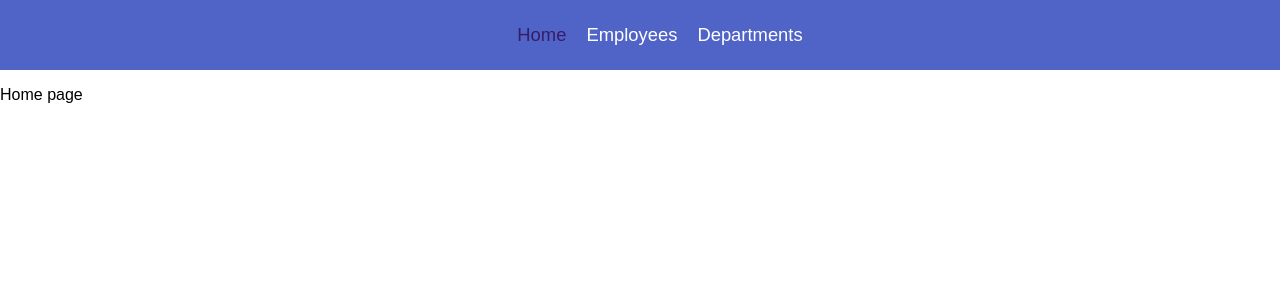
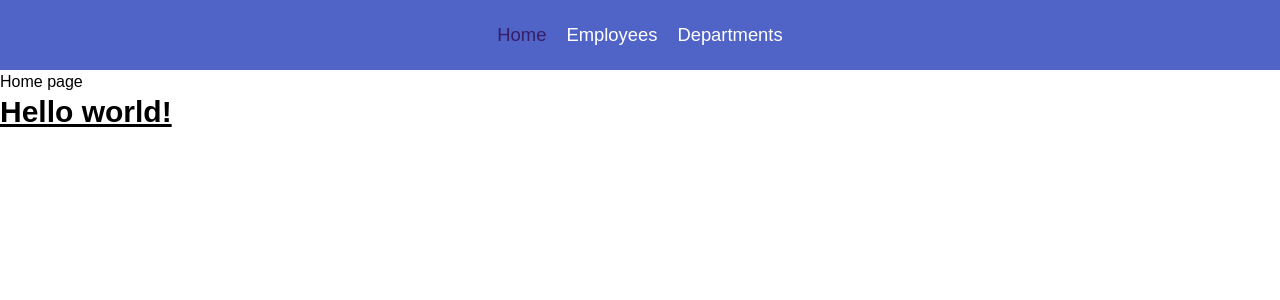
Before and after one commit to khoa2212/angular-practice, an Angular app: page /home in a window 1280 px wide. Shown: the top 300 px of the page. Built offline with nearby package versions, Linux system fonts and the light colour scheme.

Commit message:
add tailwind library

```diff
--- a/package.json
+++ b/package.json
@@ -29,12 +29,15 @@
     "@angular/cli": "^17.0.8",
     "@angular/compiler-cli": "^17.0.0",
     "@types/jasmine": "~5.1.0",
+    "autoprefixer": "^10.4.17",
     "jasmine-core": "~5.1.0",
     "karma": "~6.4.0",
     "karma-chrome-launcher": "~3.2.0",
     "karma-coverage": "~2.2.0",
     "karma-jasmine": "~5.1.0",
     "karma-jasmine-html-reporter": "~2.1.0",
+    "postcss": "^8.4.33",
+    "tailwindcss": "^3.4.1",
     "typescript": "~5.2.2"
   }
 }
--- a/src/app/app.component.html
+++ b/src/app/app.component.html
@@ -29,3 +29,5 @@
   </nav>
 </header>
 <router-outlet></router-outlet>
+
+<p class="text-3xl font-bold underline">Hello world!</p>
--- a/src/styles.css
+++ b/src/styles.css
@@ -1,3 +1,6 @@
+@tailwind base;
+@tailwind components;
+@tailwind utilities;
 @import "ngx-toastr/toastr";
 
 :root {
--- /dev/null
+++ b/tailwind.config.js
@@ -0,0 +1,8 @@
+/** @type {import('tailwindcss').Config} */
+module.exports = {
+  content: ["./src/**/*.{html,ts}"],
+  theme: {
+    extend: {},
+  },
+  plugins: [],
+};
```
Also changed, not shown: 1 other file (tests, documents, lock files or other folders).
